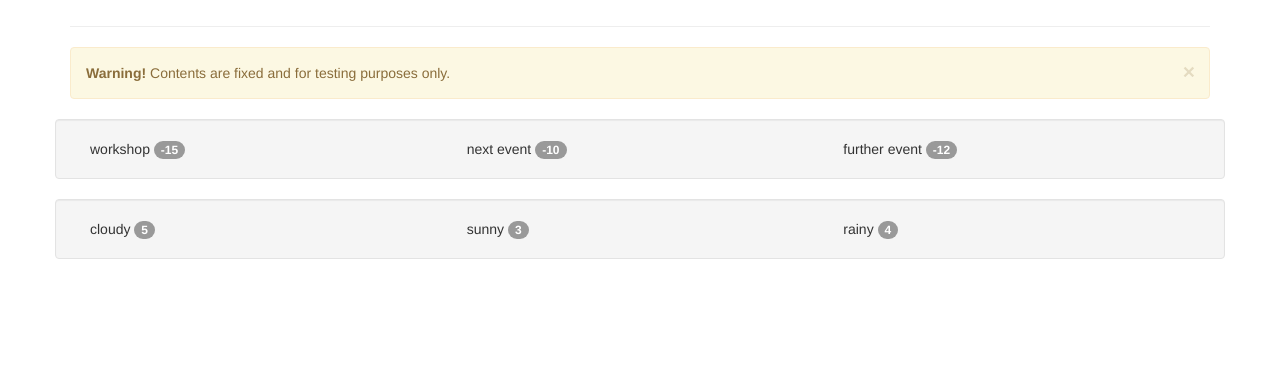
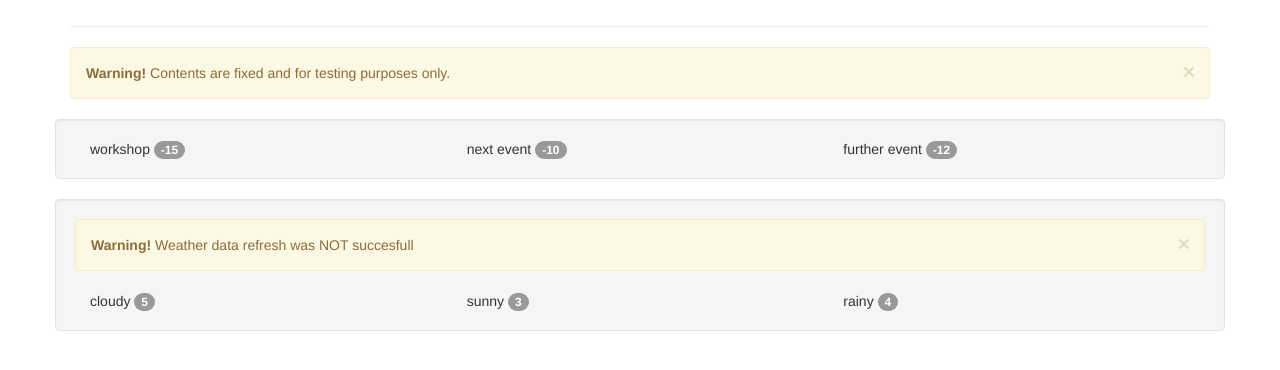
Before and after one commit to neskola/ActiveWeather, a plain HTML site: page www/calendarview.html in a window 1280 px wide. Shown: the part 194-564 px from the top of the page. Drawn offline with Linux system fonts and the light colour scheme; no server answers.

Commit message:
minor hacking on calendarview.html

```diff
--- a/js/data.js
+++ b/js/data.js
@@ -16,7 +16,12 @@ function WeatherDataCtrl($scope) {
 		url: "http://data.fmi.fi/fmi-apikey/8a861995-5bad-4fea-85e8-7cccd6860bb2/wfs?request=getFeature&storedquery_id=fmi::forecast::hirlam::surface::point::multipointcoverage&place=helsinki",
 		dataType: "xml",
 		success: function(xml) {
+			$("<div class='alert alert-success alert-dismissable'><button type='button' class='close' data-dismiss='alert' aria-hidden='true'>&times;</button><strong>Ok!</strong> Weather data refresh was succesfull</div>").appendTo("#status");
 			// get data from xml file
+		},
+		error: function(xml) {
+			$("<div class='alert alert-warning alert-dismissable'><button type='button' class='close' data-dismiss='alert' aria-hidden='true'>&times;</button><strong>Warning!</strong> Weather data refresh was NOT succesfull</div>").appendTo("#status");
+			// failed
 		}
 	});
 
@@ -24,4 +29,7 @@ function WeatherDataCtrl($scope) {
 	{text:"cloudy", temp:'5'},
 	{text:"sunny", temp:'3'},
 	{text:"rainy", temp:'4'}];
+
+
+
 };
--- a/www/calendarview.html
+++ b/www/calendarview.html
@@ -78,6 +78,7 @@
   </div>
 
   <div class="row well" ng-controller="WeatherDataCtrl">
+	 <div id="status"></div>
      <div ng-repeat="entry in entries" class="col-sm-4" title="Tooltip text">{{entry.text}} <span class="badge">{{entry.temp}}</span></div>
   </div>
 
```
